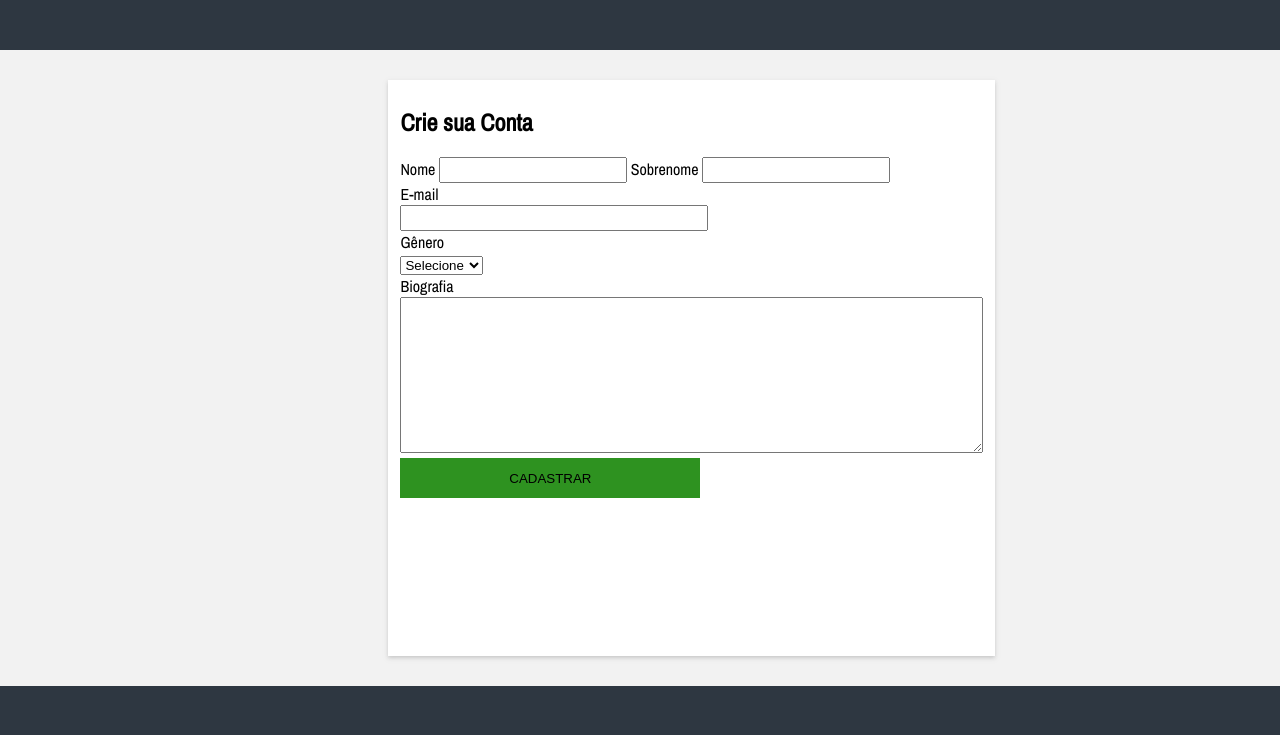
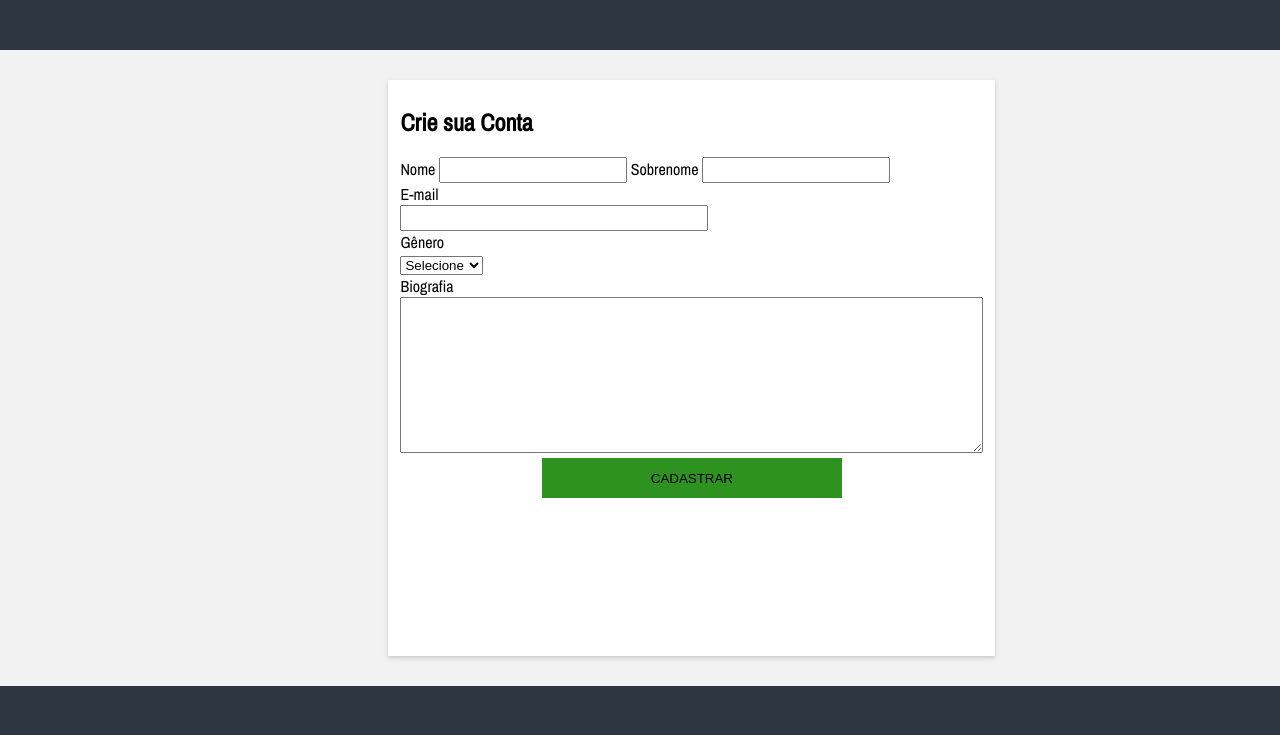
Before and after one commit to BabiMoreira/ideiasMalucas, a Django app: page / in a window 1280 px wide. Shown: the top 735 px of the page. Run offline with Django 3.2, Linux system fonts and the light colour scheme; parts of the project's set-up code (start-up, migrations or seed data) failed here and were passed over.

Commit message:
alterar css

```diff
--- a/website/static/css/styles.css
+++ b/website/static/css/styles.css
@@ -40,11 +40,11 @@ input{
 
 }
 
-#login,{
+/* #login{
     display: flex;
     width: 400px; height:70vh;
     left: 31%;
-}
+} */
 
 .boxes{
     margin: 30px;
@@ -53,3 +53,10 @@ input{
     position:relative;
     /* width: 350px; height:35vh; */
 }
+
+.campo2 {
+    display: flex;
+    align-items: center;
+    justify-content: center;
+    width: 100%;
+}
--- a/website/templates/index.html
+++ b/website/templates/index.html
@@ -37,7 +37,7 @@
         </textarea>
         </div>
 
-        <div class="campo">
+        <div class="campo2">
             <input  class='botao' type="submit" value="CADASTRAR">
         </div>
     </div>
```
Also changed, not shown: db.sqlite3.
